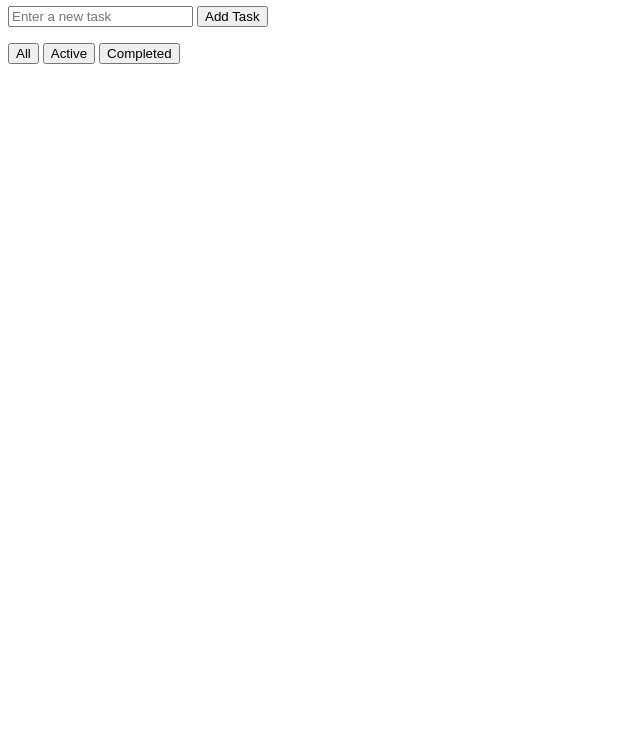
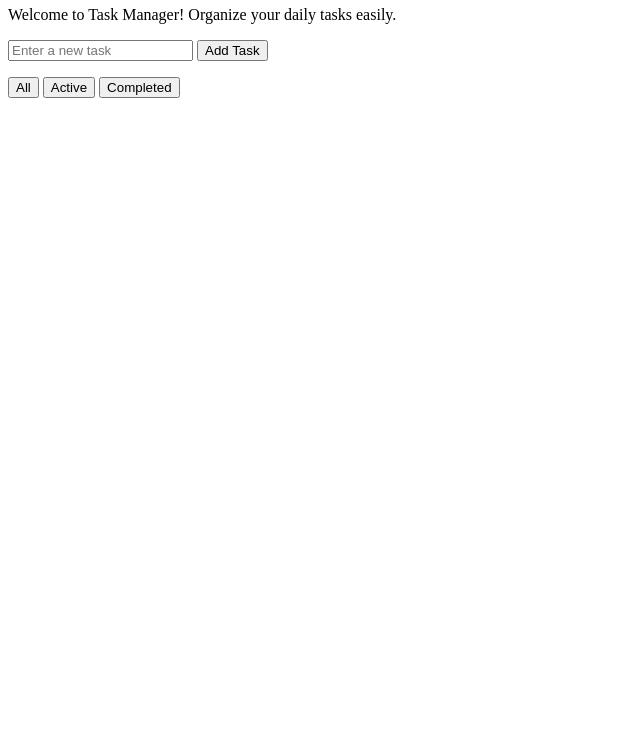
Before and after one commit to Mobina6060/Task-Manager, a plain HTML site: page index.html in a window 1280 px wide. Shown: the part 60-800 px from the top of the page, without its empty margins (0-640 px from the left). Drawn offline with Linux system fonts and the light colour scheme.

Commit message:
Update1 index.html
new

```diff
--- a/index.html
+++ b/index.html
@@ -1,6 +1,6 @@
 <div class="container">
     <h1>Task Manager</h1>
-
+<p>Welcome to Task Manager! Organize your daily tasks easily.</p>
     <form id="taskForm">
         <input
             type="text"
```
